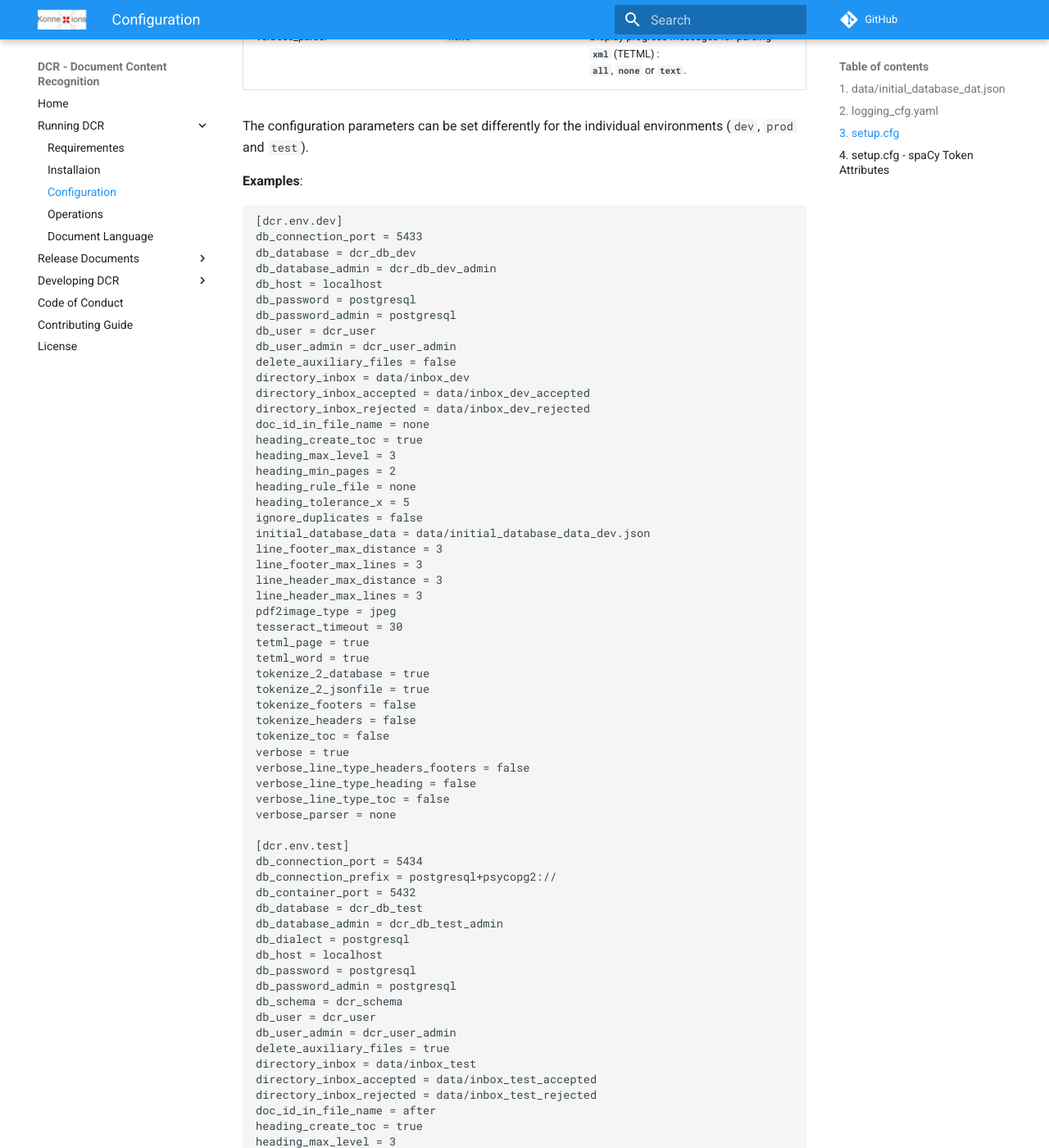
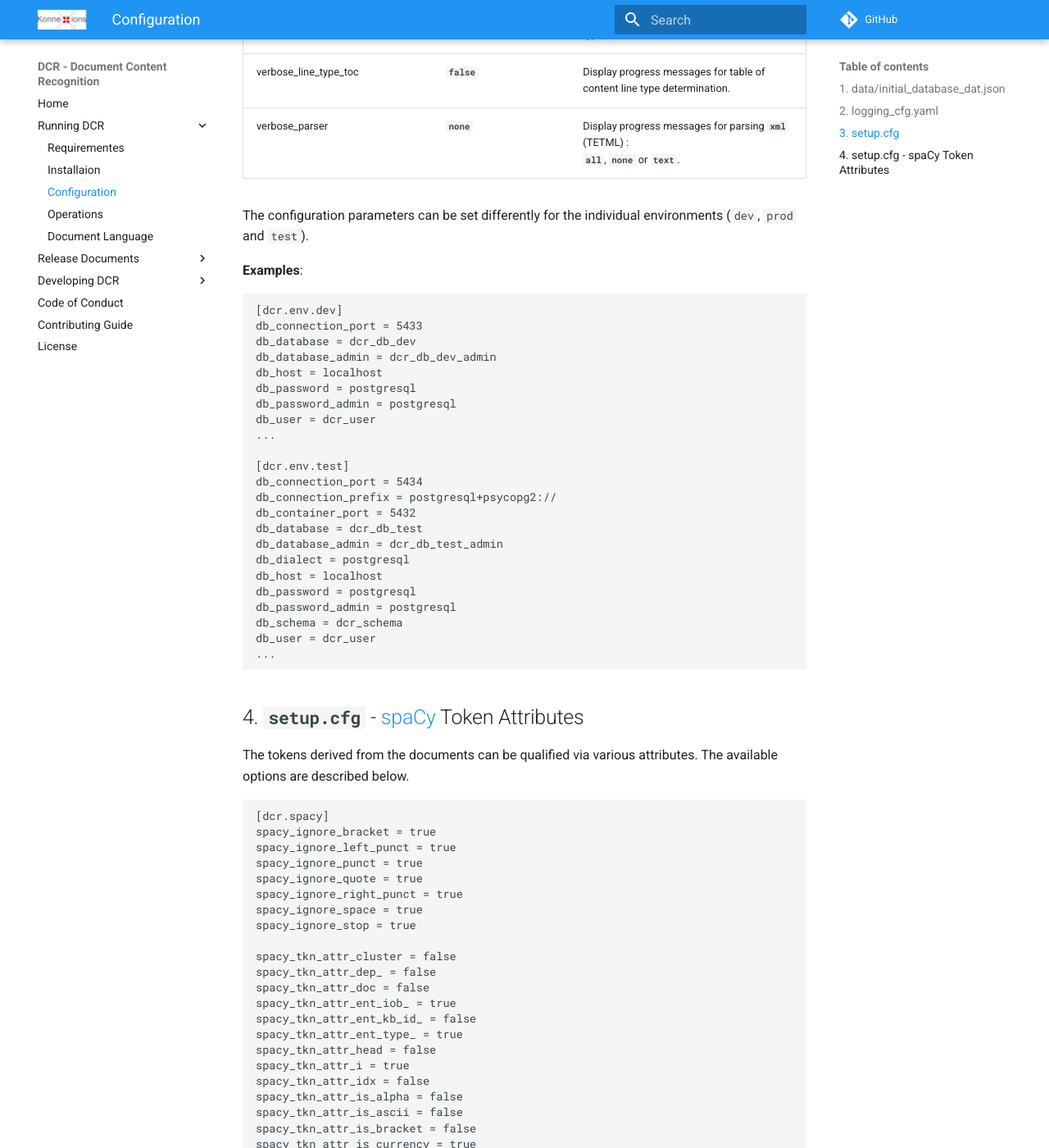
Before and after one commit to KonnexionsGmbH/dcr, an MkDocs documentation site: the page built from docs/running_configuration.md, in a window 1280 px wide and 1400 px high, scrolled down 6132 px. Shown: the whole window at 82% size. Built offline with MkDocs 1.6.1 and Material for MkDocs 9.7.7, drawn with Linux system fonts in a browser that asks for light colours; comment, search, counter and statistics services are not loaded; some of the changed text lies outside the part shown.

Commit message:
Determining the headings.

```diff
--- a/docs/running_configuration.md
+++ b/docs/running_configuration.md
@@ -229,37 +233,7 @@ The configuration parameters can be set differently for the individual environme
     db_password = postgresql
     db_password_admin = postgresql
     db_user = dcr_user
-    db_user_admin = dcr_user_admin
-    delete_auxiliary_files = false
-    directory_inbox = data/inbox_dev
-    directory_inbox_accepted = data/inbox_dev_accepted
-    directory_inbox_rejected = data/inbox_dev_rejected
-    doc_id_in_file_name = none
-    heading_create_toc = true
-    heading_max_level = 3
-    heading_min_pages = 2
-    heading_rule_file = none
-    heading_tolerance_x = 5
-    ignore_duplicates = false
-    initial_database_data = data/initial_database_data_dev.json
-    line_footer_max_distance = 3
-    line_footer_max_lines = 3
-    line_header_max_distance = 3
-    line_header_max_lines = 3
-    pdf2image_type = jpeg
-    tesseract_timeout = 30
-    tetml_page = true
-    tetml_word = true
-    tokenize_2_database = true
-    tokenize_2_jsonfile = true
-    tokenize_footers = false
-    tokenize_headers = false
-    tokenize_toc = false
-    verbose = true
-    verbose_line_type_headers_footers = false
-    verbose_line_type_heading = false
-    verbose_line_type_toc = false
-    verbose_parser = none
+    ...
 
     [dcr.env.test]
     db_connection_port = 5434
@@ -273,37 +247,7 @@ The configuration parameters can be set differently for the individual environme
     db_password_admin = postgresql
     db_schema = dcr_schema
     db_user = dcr_user
-    db_user_admin = dcr_user_admin
-    delete_auxiliary_files = true
-    directory_inbox = data/inbox_test
-    directory_inbox_accepted = data/inbox_test_accepted
-    directory_inbox_rejected = data/inbox_test_rejected
-    doc_id_in_file_name = after
-    heading_create_toc = true
-    heading_max_level = 3
-    heading_min_pages = 2
-    heading_rule_file = none
-    heading_tolerance_x = 5
-    ignore_duplicates = false
-    initial_database_data = data/initial_database_data_test.json
-    line_footer_max_distance = 3
-    line_footer_max_lines = 3
-    line_header_max_distance = 3
-    line_header_max_lines = 3
-    pdf2image_type = jpeg
-    tesseract_timeout = 30
-    tetml_page = false
-    tetml_word = false
-    tokenize_2_database = true
-    tokenize_2_jsonfile = false
-    tokenize_footers = false
-    tokenize_headers = false
-    tokenize_toc = false
-    verbose = true
-    verbose_line_type_headers_footers = false
-    verbose_line_type_heading = false
-    verbose_line_type_toc = false
-    verbose_parser = none
+    ...
 
 ## 4. **`setup.cfg`** - [spaCy](https://spacy.io){:target="_blank"} Token Attributes
 
```
Also changed, not shown: other parts of docs/running_configuration.md (+6 -2 lines), docs/index.md (+174 -96 lines), setup.cfg (+10 -4 lines), 13 other files.
